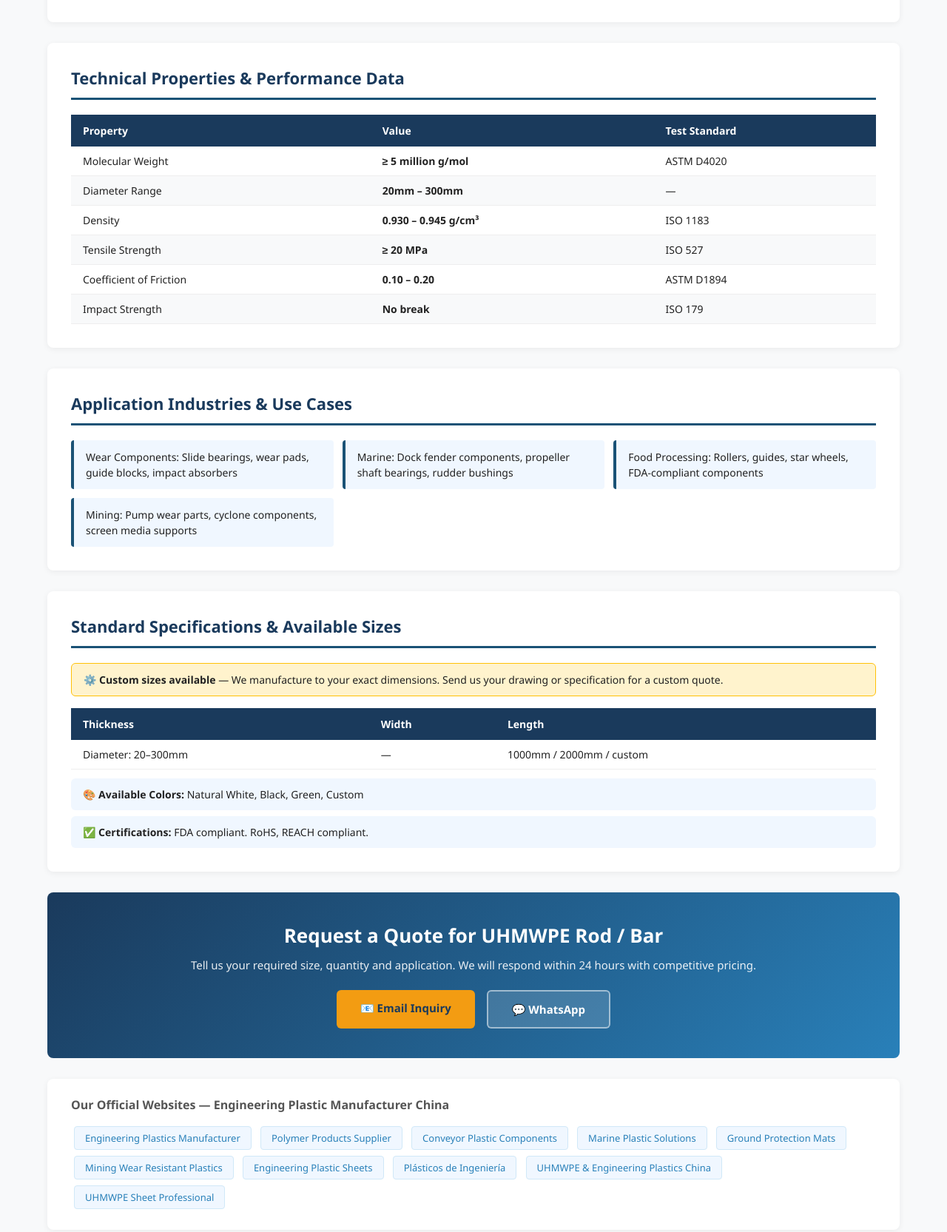
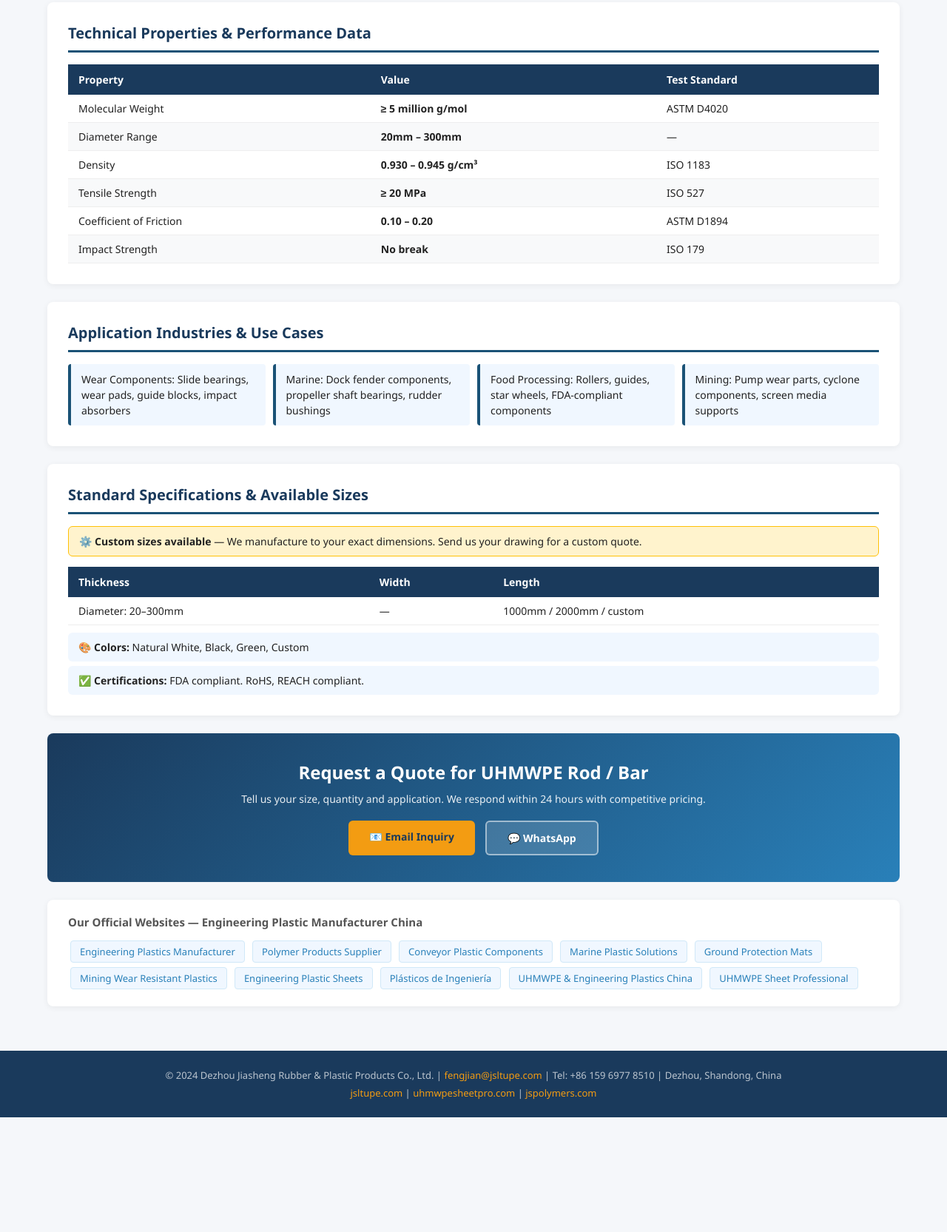
Before and after one commit to dzjsxs/ground-mat-de, a plain HTML site: page uhmwpe_rod.html in a window 1280 px wide. Shown: the part 685-2350 px from the top of the page at 74% size. After the commit the page ends 2195 px from the top, so only its background shows below. Drawn offline with Linux system fonts and the light colour scheme.

Commit message:
Add uhmwpe_rod.html

```diff
--- a/uhmwpe_rod.html
+++ b/uhmwpe_rod.html
@@ -1,206 +1,87 @@
 <!DOCTYPE html>
 <html lang="en">
 <head>
-    <meta charset="UTF-8">
-    <meta name="viewport" content="width=device-width, initial-scale=1.0">
-    <title>UHMWPE Rod / Bar | Ultra High Molecular Weight Polyethylene Round Rod - Jiasheng Plastic China</title>
-    <meta name="description" content="Buy UHMWPE Rod / Bar from China manufacturer. Ultra High Molecular Weight Polyethylene Round Rod with excellent properties. Custom sizes available. Contact: fengjian@jsltupe.com">
-    <meta name="keywords" content="UHMWPE Rod / Bar, Ultra High Molecular Weight Polyethylene Round Rod, 超高分子量聚乙烯棒, engineering plastic sheet, China manufacturer, custom plastic">
-    <link rel="canonical" href="https://dzjsxs.github.io/ground-mat-de/uhmwpe_rod.html">
-    <style>
-        * { margin: 0; padding: 0; box-sizing: border-box; }
-        body { font-family: 'Segoe UI', Arial, sans-serif; color: #222; background: #f8f9fa; }
-        .header { background: linear-gradient(135deg, #1a3a5c 0%, #2980b9 100%); color: white; padding: 0; }
-        .header-inner { max-width: 1200px; margin: 0 auto; padding: 16px 24px; display: flex; justify-content: space-between; align-items: center; }
-        .logo { font-size: 22px; font-weight: 700; letter-spacing: 1px; }
-        .logo span { color: #f39c12; }
-        .nav a { color: rgba(255,255,255,0.85); text-decoration: none; margin-left: 20px; font-size: 14px; }
-        .nav a:hover { color: white; }
-        .breadcrumb { background: #e8f4fd; padding: 10px 24px; font-size: 13px; color: #555; max-width: 1200px; margin: 0 auto; }
-        .breadcrumb a { color: #2980b9; text-decoration: none; }
-        .hero { background: linear-gradient(135deg, #1a5276 0%, #1a3a5c 100%); color: white; padding: 50px 24px; }
-        .hero-inner { max-width: 1200px; margin: 0 auto; }
-        .hero h1 { font-size: 36px; font-weight: 800; margin-bottom: 8px; }
-        .hero .subtitle { font-size: 18px; opacity: 0.9; margin-bottom: 16px; }
-        .hero .badges { display: flex; gap: 10px; flex-wrap: wrap; }
-        .badge { background: rgba(255,255,255,0.2); border: 1px solid rgba(255,255,255,0.4); padding: 4px 14px; border-radius: 20px; font-size: 13px; }
-        .container { max-width: 1200px; margin: 0 auto; padding: 0 24px; }
-        .content { padding: 40px 0; }
-        .section { background: white; border-radius: 8px; padding: 32px; margin-bottom: 28px; box-shadow: 0 2px 8px rgba(0,0,0,0.06); }
-        .section h2 { font-size: 22px; font-weight: 700; color: #1a3a5c; margin-bottom: 20px; padding-bottom: 12px; border-bottom: 3px solid #1a5276; }
-        .intro-text { line-height: 1.8; color: #444; font-size: 15px; }
-        .intro-text p { margin-bottom: 16px; }
-        table { width: 100%; border-collapse: collapse; font-size: 14px; }
-        th { background: #1a3a5c; color: white; padding: 12px 16px; text-align: left; }
-        td { padding: 10px 16px; border-bottom: 1px solid #eee; }
-        tr:nth-child(even) td { background: #f8f9fa; }
-        tr:hover td { background: #e8f4fd; }
-        .apps-grid { display: grid; grid-template-columns: repeat(auto-fill, minmax(280px, 1fr)); gap: 12px; }
-        .app-item { background: #f0f7ff; border-left: 4px solid #1a5276; padding: 12px 16px; border-radius: 4px; font-size: 14px; line-height: 1.5; }
-        .specs-note { background: #fff3cd; border: 1px solid #ffc107; padding: 12px 16px; border-radius: 6px; margin-bottom: 16px; font-size: 14px; }
-        .cta-section { background: linear-gradient(135deg, #1a3a5c, #2980b9); color: white; border-radius: 8px; padding: 40px; text-align: center; margin-bottom: 28px; }
-        .cta-section h2 { font-size: 26px; margin-bottom: 12px; }
-        .cta-section p { opacity: 0.9; margin-bottom: 24px; font-size: 15px; }
-        .cta-buttons { display: flex; gap: 16px; justify-content: center; flex-wrap: wrap; }
-        .btn { display: inline-block; padding: 14px 32px; border-radius: 6px; text-decoration: none; font-weight: 700; font-size: 15px; transition: transform 0.2s; }
-        .btn:hover { transform: translateY(-2px); }
-        .btn-primary { background: #f39c12; color: #1a3a5c; }
-        .btn-secondary { background: rgba(255,255,255,0.15); color: white; border: 2px solid rgba(255,255,255,0.5); }
-        .backlinks { background: white; border-radius: 8px; padding: 24px 32px; margin-bottom: 28px; box-shadow: 0 2px 8px rgba(0,0,0,0.06); }
-        .backlinks h3 { font-size: 16px; color: #555; margin-bottom: 14px; }
-        .backlinks a { display: inline-block; background: #f0f7ff; color: #2980b9; text-decoration: none; padding: 6px 14px; border-radius: 4px; margin: 4px; font-size: 13px; border: 1px solid #d0e8f8; }
-        .backlinks a:hover { background: #2980b9; color: white; }
-        .footer { background: #1a3a5c; color: rgba(255,255,255,0.7); padding: 30px 24px; text-align: center; font-size: 13px; }
-        .footer a { color: #f39c12; text-decoration: none; }
-        .colors-info { background: #f0f7ff; padding: 12px 16px; border-radius: 6px; font-size: 14px; margin-top: 12px; }
-        @media (max-width: 768px) {
-            .hero h1 { font-size: 26px; }
-            .section { padding: 20px; }
-            .apps-grid { grid-template-columns: 1fr; }
-        }
-    </style>
+<meta charset="UTF-8">
+<meta name="viewport" content="width=device-width,initial-scale=1.0">
+<title>UHMWPE Rod / Bar | Ultra High Molecular Weight Polyethylene Round Rod - Jiasheng Plastic China Manufacturer</title>
+<meta name="description" content="Buy UHMWPE Rod / Bar from China manufacturer Jiasheng Plastic. Ultra High Molecular Weight Polyethylene Round Rod with superior properties. Custom sizes, OEM available. Email: fengjian@jsltupe.com">
+<meta name="keywords" content="UHMWPE Rod / Bar,Ultra High Molecular Weight Polyethylene Round Rod,超高分子量聚乙烯棒,engineering plastic,China manufacturer,custom plastic sheet,wholesale">
+<link rel="canonical" href="https://dzjsxs.github.io/ground-mat-de/uhmwpe_rod.html">
+<style>
+*{margin:0;padding:0;box-sizing:border-box}
+body{font-family:'Segoe UI',Arial,sans-serif;color:#222;background:#f5f7fa}
+.hdr{background:linear-gradient(135deg,#1a3a5c,#2980b9);color:#fff;padding:14px 24px;display:flex;justify-content:space-between;align-items:center}
+.logo{font-size:20px;font-weight:800}.logo span{color:#f39c12}
+.nav a{color:rgba(255,255,255,.85);text-decoration:none;margin-left:18px;font-size:13px}
+.bc{background:#e8f4fd;padding:8px 24px;font-size:13px;color:#555}
+.bc a{color:#2980b9;text-decoration:none}
+.hero{background:linear-gradient(135deg,#1a5276,#1a3a5c);color:#fff;padding:48px 24px}
+.hero h1{font-size:34px;font-weight:800;margin-bottom:6px}
+.hero .sub{font-size:17px;opacity:.9;margin-bottom:14px}
+.badges{display:flex;gap:8px;flex-wrap:wrap}
+.badge{background:rgba(255,255,255,.2);border:1px solid rgba(255,255,255,.4);padding:3px 12px;border-radius:20px;font-size:12px}
+.wrap{max-width:1200px;margin:0 auto;padding:0 24px}
+.content{padding:36px 0}
+.sec{background:#fff;border-radius:8px;padding:28px;margin-bottom:24px;box-shadow:0 2px 8px rgba(0,0,0,.06)}
+.sec h2{font-size:20px;font-weight:700;color:#1a3a5c;margin-bottom:16px;padding-bottom:10px;border-bottom:3px solid #1a5276}
+.intro-text p{line-height:1.8;color:#444;font-size:15px;margin-bottom:14px}
+table{width:100%;border-collapse:collapse;font-size:14px}
+th{background:#1a3a5c;color:#fff;padding:11px 14px;text-align:left}
+td{padding:9px 14px;border-bottom:1px solid #eee}
+tr:nth-child(even) td{background:#f8f9fa}
+tr:hover td{background:#e8f4fd}
+.apps{display:grid;grid-template-columns:repeat(auto-fill,minmax(260px,1fr));gap:10px}
+.app-item{background:#f0f7ff;border-left:4px solid #1a5276;padding:10px 14px;border-radius:4px;font-size:14px;line-height:1.5}
+.note{background:#fff3cd;border:1px solid #ffc107;padding:10px 14px;border-radius:6px;margin-bottom:14px;font-size:14px}
+.cta{background:linear-gradient(135deg,#1a3a5c,#2980b9);color:#fff;border-radius:8px;padding:36px;text-align:center;margin-bottom:24px}
+.cta h2{font-size:24px;margin-bottom:10px}
+.cta p{opacity:.9;margin-bottom:20px;font-size:14px}
+.btns{display:flex;gap:14px;justify-content:center;flex-wrap:wrap}
+.btn{display:inline-block;padding:12px 28px;border-radius:6px;text-decoration:none;font-weight:700;font-size:14px}
+.btn-y{background:#f39c12;color:#1a3a5c}
+.btn-w{background:rgba(255,255,255,.15);color:#fff;border:2px solid rgba(255,255,255,.5)}
+.blinks{background:#fff;border-radius:8px;padding:20px 28px;margin-bottom:24px;box-shadow:0 2px 8px rgba(0,0,0,.06)}
+.blinks h3{font-size:15px;color:#555;margin-bottom:12px}
+.blinks a{display:inline-block;background:#f0f7ff;color:#2980b9;text-decoration:none;padding:5px 12px;border-radius:4px;margin:3px;font-size:13px;border:1px solid #d0e8f8}
+.blinks a:hover{background:#2980b9;color:#fff}
+.ftr{background:#1a3a5c;color:rgba(255,255,255,.7);padding:24px;text-align:center;font-size:13px}
+.ftr a{color:#f39c12;text-decoration:none}
+.ci{background:#f0f7ff;padding:10px 14px;border-radius:6px;font-size:14px;margin-top:10px}
+@media(max-width:768px){.hero h1{font-size:24px}.sec{padding:18px}.apps{grid-template-columns:1fr}}
+</style>
 </head>
 <body>
-
-<header class="header">
-    <div class="header-inner">
-        <div class="logo">JS<span>Plastic</span></div>
-        <nav class="nav">
-            <a href="index.html">Home</a>
-            <a href="index.html#products">Products</a>
-            <a href="index.html#contact">Contact</a>
-        </nav>
-    </div>
+<header class="hdr">
+<div class="logo">JS<span>Plastic</span></div>
+<nav class="nav"><a href="index.html">Home</a><a href="index.html#products">Products</a><a href="index.html#contact">Contact</a></nav>
 </header>
-
-<div class="container">
-    <div class="breadcrumb">
-        <a href="index.html">Home</a> &rsaquo; <a href="index.html#products">Products</a> &rsaquo; UHMWPE Rod / Bar
-    </div>
+<div class="wrap"><div class="bc"><a href="index.html">Home</a> › <a href="index.html#products">Products</a> › UHMWPE Rod / Bar</div></div>
+<div class="hero"><div class="wrap">
+<h1>UHMWPE Rod / Bar</h1>
+<div class="sub">Ultra High Molecular Weight Polyethylene Round Rod</div>
+<div class="badges"><span class="badge">China Manufacturer</span><span class="badge">Custom Sizes</span><span class="badge">OEM Available</span><span class="badge">Fast Delivery</span></div>
+</div></div>
+<div class="wrap"><div class="content">
+<div class="sec"><h2>Product Introduction</h2><div class="intro-text"><p>UHMWPE Rod and Bar stock provides the raw material for machining high-performance wear components, bearings, and structural parts in demanding industrial applications. With the same exceptional properties as UHMWPE sheet — outstanding wear resistance, high impact strength, self-lubrication, and universal chemical resistance — UHMWPE rod enables the production of complex three-dimensional components through conventional machining operations.</p><p>UHMWPE rod is produced through ram extrusion, resulting in a uniform, dense structure with consistent properties throughout the cross-section. Its excellent machinability allows for tight tolerances and smooth surface finishes without the need for specialized tooling. The material's low coefficient of friction eliminates the need for external lubrication in most applications, reducing maintenance costs and contamination risks.</p></div></div>
+<div class="sec"><h2>Technical Properties &amp; Performance Data</h2>
+<table><thead><tr><th>Property</th><th>Value</th><th>Test Standard</th></tr></thead>
+<tbody><tr><td>Molecular Weight</td><td><strong>≥ 5 million g/mol</strong></td><td>ASTM D4020</td></tr><tr><td>Diameter Range</td><td><strong>20mm – 300mm</strong></td><td>—</td></tr><tr><td>Density</td><td><strong>0.930 – 0.945 g/cm³</strong></td><td>ISO 1183</td></tr><tr><td>Tensile Strength</td><td><strong>≥ 20 MPa</strong></td><td>ISO 527</td></tr><tr><td>Coefficient of Friction</td><td><strong>0.10 – 0.20</strong></td><td>ASTM D1894</td></tr><tr><td>Impact Strength</td><td><strong>No break</strong></td><td>ISO 179</td></tr></tbody></table></div>
+<div class="sec"><h2>Application Industries &amp; Use Cases</h2><div class="apps"><div class="app-item">Wear Components: Slide bearings, wear pads, guide blocks, impact absorbers</div><div class="app-item">Marine: Dock fender components, propeller shaft bearings, rudder bushings</div><div class="app-item">Food Processing: Rollers, guides, star wheels, FDA-compliant components</div><div class="app-item">Mining: Pump wear parts, cyclone components, screen media supports</div></div></div>
+<div class="sec"><h2>Standard Specifications &amp; Available Sizes</h2>
+<div class="note">⚙️ <strong>Custom sizes available</strong> — We manufacture to your exact dimensions. Send us your drawing for a custom quote.</div>
+<table><thead><tr><th>Thickness</th><th>Width</th><th>Length</th></tr></thead>
+<tbody><tr><td>Diameter: 20–300mm</td><td>—</td><td>1000mm / 2000mm / custom</td></tr></tbody></table>
+<div class="ci">🎨 <strong>Colors:</strong> Natural White, Black, Green, Custom</div>
+<div class="ci" style="margin-top:6px">✅ <strong>Certifications:</strong> FDA compliant. RoHS, REACH compliant.</div>
 </div>
-
-<div class="hero">
-    <div class="hero-inner">
-        <h1>UHMWPE Rod / Bar</h1>
-        <div class="subtitle">Ultra High Molecular Weight Polyethylene Round Rod</div>
-        <div class="badges">
-            <span class="badge">China Manufacturer</span>
-            <span class="badge">Custom Sizes</span>
-            <span class="badge">OEM Available</span>
-            <span class="badge">Fast Delivery</span>
-        </div>
-    </div>
-</div>
-
-<div class="container">
-<div class="content">
-
-    <!-- Product Introduction -->
-    <div class="section">
-        <h2>Product Introduction</h2>
-        <div class="intro-text">
-            <p>UHMWPE Rod and Bar stock provides the raw material for machining high-performance wear components, bearings, and structural parts in demanding industrial applications. With the same exceptional properties as UHMWPE sheet — outstanding wear resistance, high impact strength, self-lubrication, and universal chemical resistance — UHMWPE rod enables the production of complex three-dimensional components through conventional machining operations.</p><p>UHMWPE rod is produced through ram extrusion, resulting in a uniform, dense structure with consistent properties throughout the cross-section. Its excellent machinability allows for tight tolerances and smooth surface finishes without the need for specialized tooling. The material's low coefficient of friction eliminates the need for external lubrication in most applications, reducing maintenance costs and contamination risks.</p>
-        </div>
-    </div>
-
-    <!-- Technical Properties -->
-    <div class="section">
-        <h2>Technical Properties & Performance Data</h2>
-        <table>
-            <thead>
-                <tr>
-                    <th>Property</th>
-                    <th>Value</th>
-                    <th>Test Standard</th>
-                </tr>
-            </thead>
-            <tbody>
-
-        <tr>
-            <td>Molecular Weight</td>
-            <td><strong>≥ 5 million g/mol</strong></td>
-            <td>ASTM D4020</td>
-        </tr>
-        <tr>
-            <td>Diameter Range</td>
-            <td><strong>20mm – 300mm</strong></td>
-            <td>—</td>
-        </tr>
-        <tr>
-            <td>Density</td>
-            <td><strong>0.930 – 0.945 g/cm³</strong></td>
-            <td>ISO 1183</td>
-        </tr>
-        <tr>
-            <td>Tensile Strength</td>
-            <td><strong>≥ 20 MPa</strong></td>
-            <td>ISO 527</td>
-        </tr>
-        <tr>
-            <td>Coefficient of Friction</td>
-            <td><strong>0.10 – 0.20</strong></td>
-            <td>ASTM D1894</td>
-        </tr>
-        <tr>
-            <td>Impact Strength</td>
-            <td><strong>No break</strong></td>
-            <td>ISO 179</td>
-        </tr>
-            </tbody>
-        </table>
-    </div>
-
-    <!-- Applications -->
-    <div class="section">
-        <h2>Application Industries & Use Cases</h2>
-        <div class="apps-grid">
-            <div class="app-item">Wear Components: Slide bearings, wear pads, guide blocks, impact absorbers</div><div class="app-item">Marine: Dock fender components, propeller shaft bearings, rudder bushings</div><div class="app-item">Food Processing: Rollers, guides, star wheels, FDA-compliant components</div><div class="app-item">Mining: Pump wear parts, cyclone components, screen media supports</div>
-        </div>
-    </div>
-
-    <!-- Specifications -->
-    <div class="section">
-        <h2>Standard Specifications & Available Sizes</h2>
-        <div class="specs-note">
-            ⚙️ <strong>Custom sizes available</strong> — We manufacture to your exact dimensions. Send us your drawing or specification for a custom quote.
-        </div>
-        <table>
-            <thead>
-                <tr>
-                    <th>Thickness</th>
-                    <th>Width</th>
-                    <th>Length</th>
-                </tr>
-            </thead>
-            <tbody>
-
-            <tr>
-                <td>Diameter: 20–300mm</td>
-                <td>—</td>
-                <td>1000mm / 2000mm / custom</td>
-            </tr>
-            </tbody>
-        </table>
-        <div class="colors-info">
-            🎨 <strong>Available Colors:</strong> Natural White, Black, Green, Custom
-        </div>
-        <div class="colors-info" style="margin-top:8px;">✅ <strong>Certifications:</strong> FDA compliant. RoHS, REACH compliant.</div>
-    </div>
-
-    <!-- CTA -->
-    <div class="cta-section">
-        <h2>Request a Quote for UHMWPE Rod / Bar</h2>
-        <p>Tell us your required size, quantity and application. We will respond within 24 hours with competitive pricing.</p>
-        <div class="cta-buttons">
-            <a href="mailto:fengjian@jsltupe.com?subject=Inquiry: UHMWPE Rod / Bar&body=Hello, I need a quote for UHMWPE Rod / Bar. Size: ___ Quantity: ___ Application: ___" class="btn btn-primary">📧 Email Inquiry</a>
-            <a href="https://wa.me/8615969778510?text=Hello, I need a quote for UHMWPE Rod / Bar" class="btn btn-secondary" target="_blank">💬 WhatsApp</a>
-        </div>
-    </div>
-
-    <!-- Related Links / Backlinks -->
-    <div class="backlinks">
-        <h3>Our Official Websites — Engineering Plastic Manufacturer China</h3>
-        <a href="https://www.jspolymers.com" target="_blank" rel="dofollow">Engineering Plastics Manufacturer</a>
+<div class="cta"><h2>Request a Quote for UHMWPE Rod / Bar</h2>
+<p>Tell us your size, quantity and application. We respond within 24 hours with competitive pricing.</p>
+<div class="btns">
+<a href="mailto:fengjian@jsltupe.com?subject=Inquiry: UHMWPE Rod / Bar&body=Hello, I need a quote for UHMWPE Rod / Bar. Size: ___ Qty: ___ Application: ___" class="btn btn-y">📧 Email Inquiry</a>
+<a href="https://wa.me/8615969778510?text=Hello, I need UHMWPE Rod / Bar quote" class="btn btn-w" target="_blank">💬 WhatsApp</a>
+</div></div>
+<div class="blinks"><h3>Our Official Websites — Engineering Plastic Manufacturer China</h3>
+<a href="https://www.jspolymers.com" target="_blank" rel="dofollow">Engineering Plastics Manufacturer</a>
 <a href="https://www.jslt-polymers.com" target="_blank" rel="dofollow">Polymer Products Supplier</a>
 <a href="https://www.jslt-conveyor.com" target="_blank" rel="dofollow">Conveyor Plastic Components</a>
 <a href="https://www.jslt-marine.com" target="_blank" rel="dofollow">Marine Plastic Solutions</a>
@@ -209,23 +90,10 @@
 <a href="https://www.jslt-engplastics.com" target="_blank" rel="dofollow">Engineering Plastic Sheets</a>
 <a href="https://www.plasticos-ingenieria.com" target="_blank" rel="dofollow">Plásticos de Ingeniería</a>
 <a href="https://www.jsltupe.com" target="_blank" rel="dofollow">UHMWPE & Engineering Plastics China</a>
-<a href="https://www.uhmwpesheetpro.com" target="_blank" rel="dofollow">UHMWPE Sheet Professional</a>
-
-    </div>
-
-</div>
-</div>
-
-<footer class="footer">
-    <p>© 2024 Dezhou Jiasheng Rubber &amp; Plastic Products Co., Ltd. |
-    <a href="mailto:fengjian@jsltupe.com">fengjian@jsltupe.com</a> |
-    Tel: +86 159 6977 8510 | Dezhou, Shandong, China</p>
-    <p style="margin-top:8px;">
-        <a href="https://www.jsltupe.com">www.jsltupe.com</a> |
-        <a href="https://www.uhmwpesheetpro.com">www.uhmwpesheetpro.com</a> |
-        <a href="https://www.jspolymers.com">www.jspolymers.com</a>
-    </p>
+<a href="https://www.uhmwpesheetpro.com" target="_blank" rel="dofollow">UHMWPE Sheet Professional</a></div>
+</div></div>
+<footer class="ftr">
+<p>© 2024 Dezhou Jiasheng Rubber &amp; Plastic Products Co., Ltd. | <a href="mailto:fengjian@jsltupe.com">fengjian@jsltupe.com</a> | Tel: +86 159 6977 8510 | Dezhou, Shandong, China</p>
+<p style="margin-top:6px"><a href="https://www.jsltupe.com">jsltupe.com</a> | <a href="https://www.uhmwpesheetpro.com">uhmwpesheetpro.com</a> | <a href="https://www.jspolymers.com">jspolymers.com</a></p>
 </footer>
-
-</body>
-</html>
+</body></html>
```
